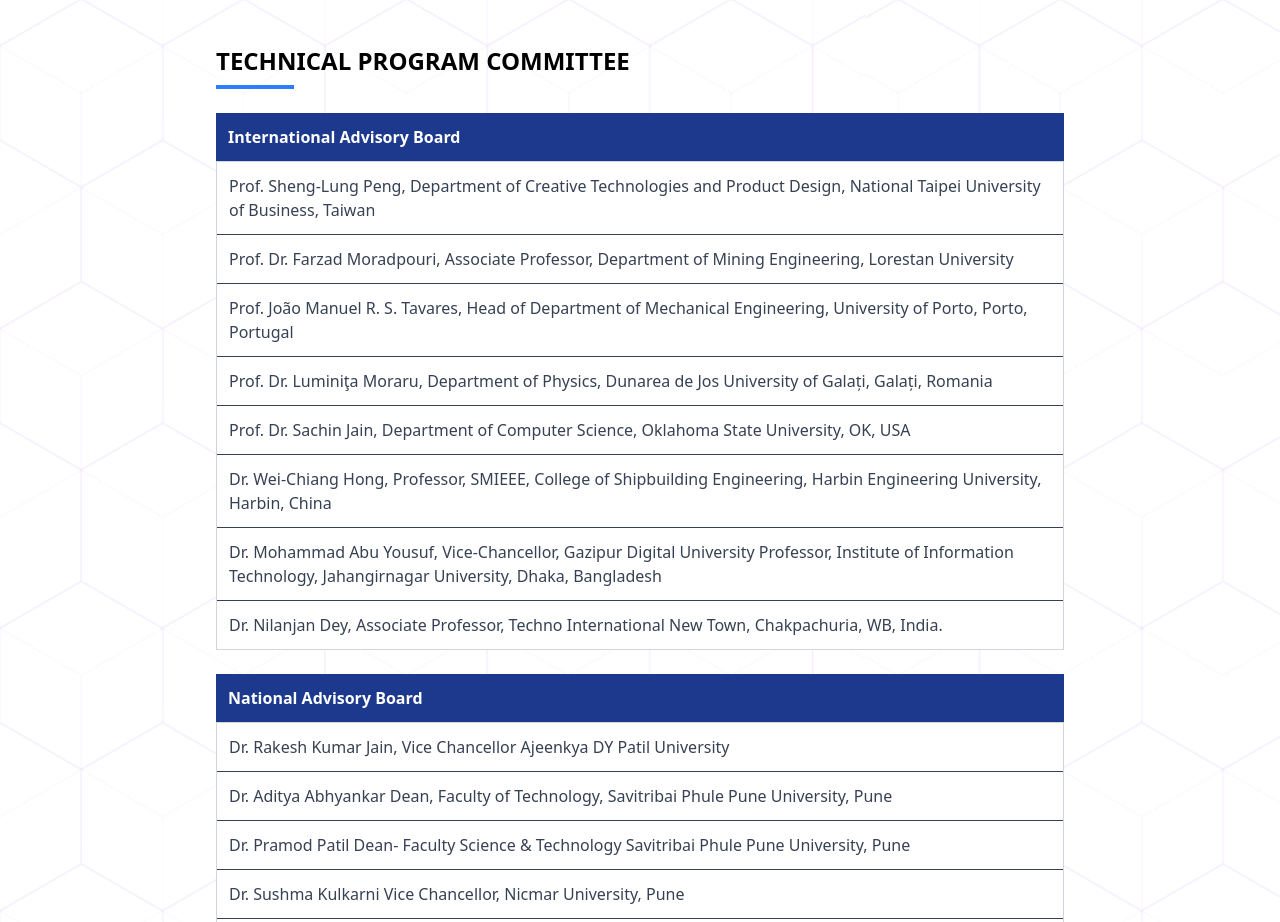
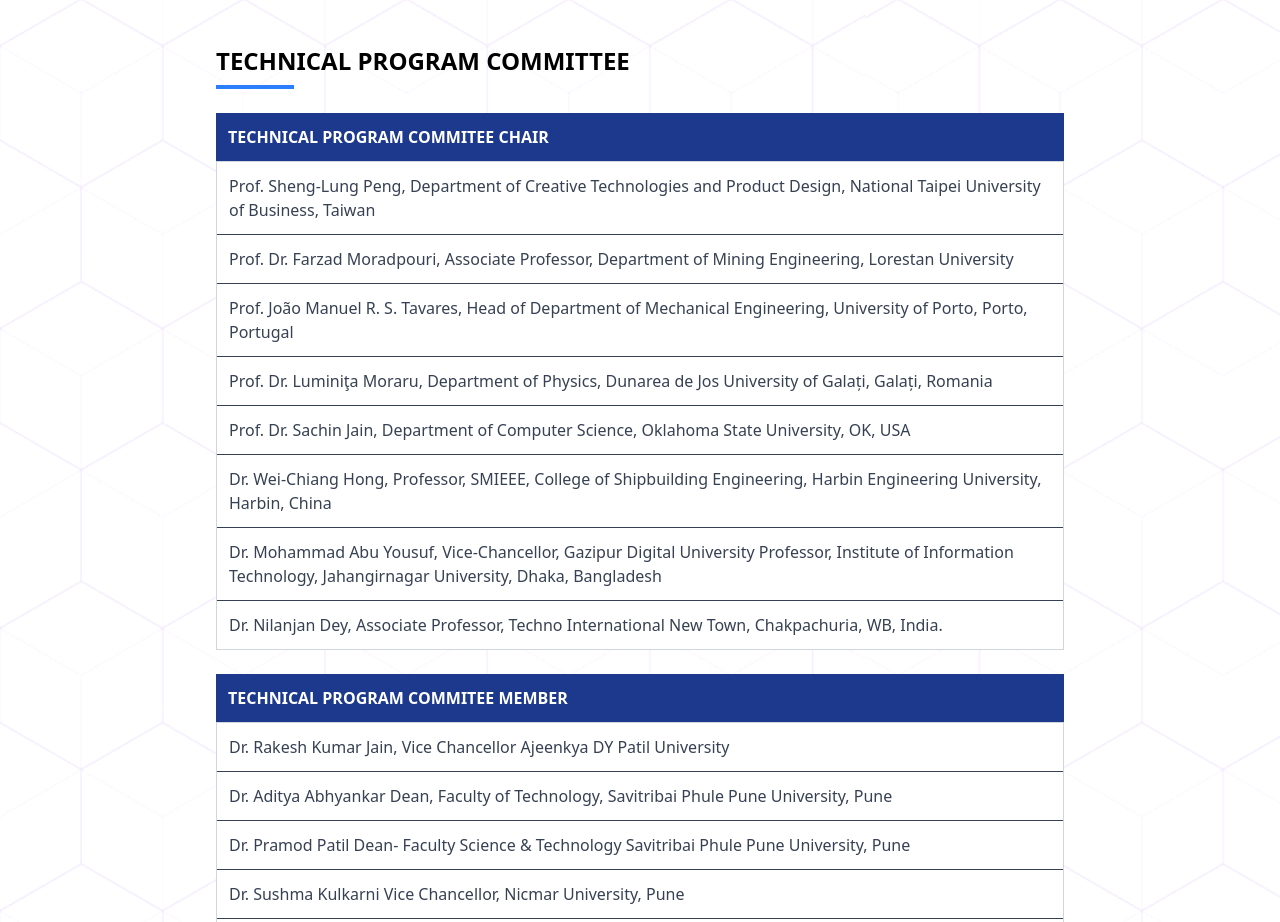
Before and after one commit to Sarthakkeche/Conference, a React (Vite) app: page /comitee in a window 1280 px wide. Shown: the part 331-1253 px from the top of the page. Built offline with nearby package versions, Linux system fonts and the light colour scheme.

Commit message:
COMMITEE

```diff
--- a/src/Components/Comitee.jsx
+++ b/src/Components/Comitee.jsx
@@ -6,7 +6,7 @@
 
 const committeeData = [
     {
-        title: "International Advisory Board",
+        title: "TECHNICAL PROGRAM COMMITEE CHAIR",
         members: [
             "Prof. Sheng-Lung Peng,  Department of Creative Technologies and Product Design, National Taipei University of Business, Taiwan",
             "Prof. Dr. Farzad Moradpouri,  Associate Professor, Department of Mining Engineering, Lorestan University",
@@ -20,7 +20,7 @@
         ]
     },
     {
-        title: " National Advisory Board",
+        title: "TECHNICAL PROGRAM COMMITEE MEMBER",
         members: [
             "Dr. Rakesh Kumar Jain, Vice Chancellor Ajeenkya DY Patil University",
             "Dr. Aditya Abhyankar Dean, Faculty of Technology, Savitribai Phule Pune University, Pune",
```
